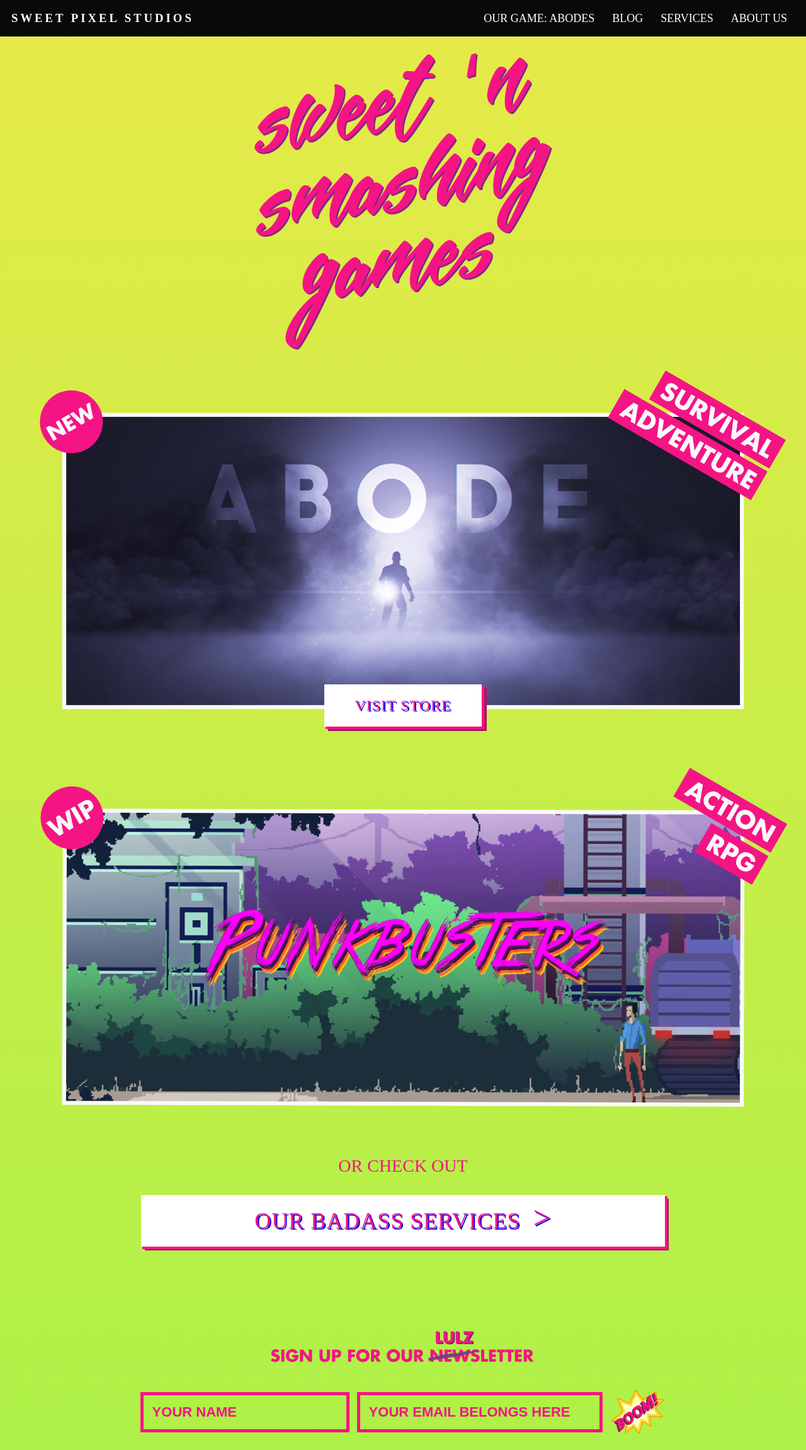
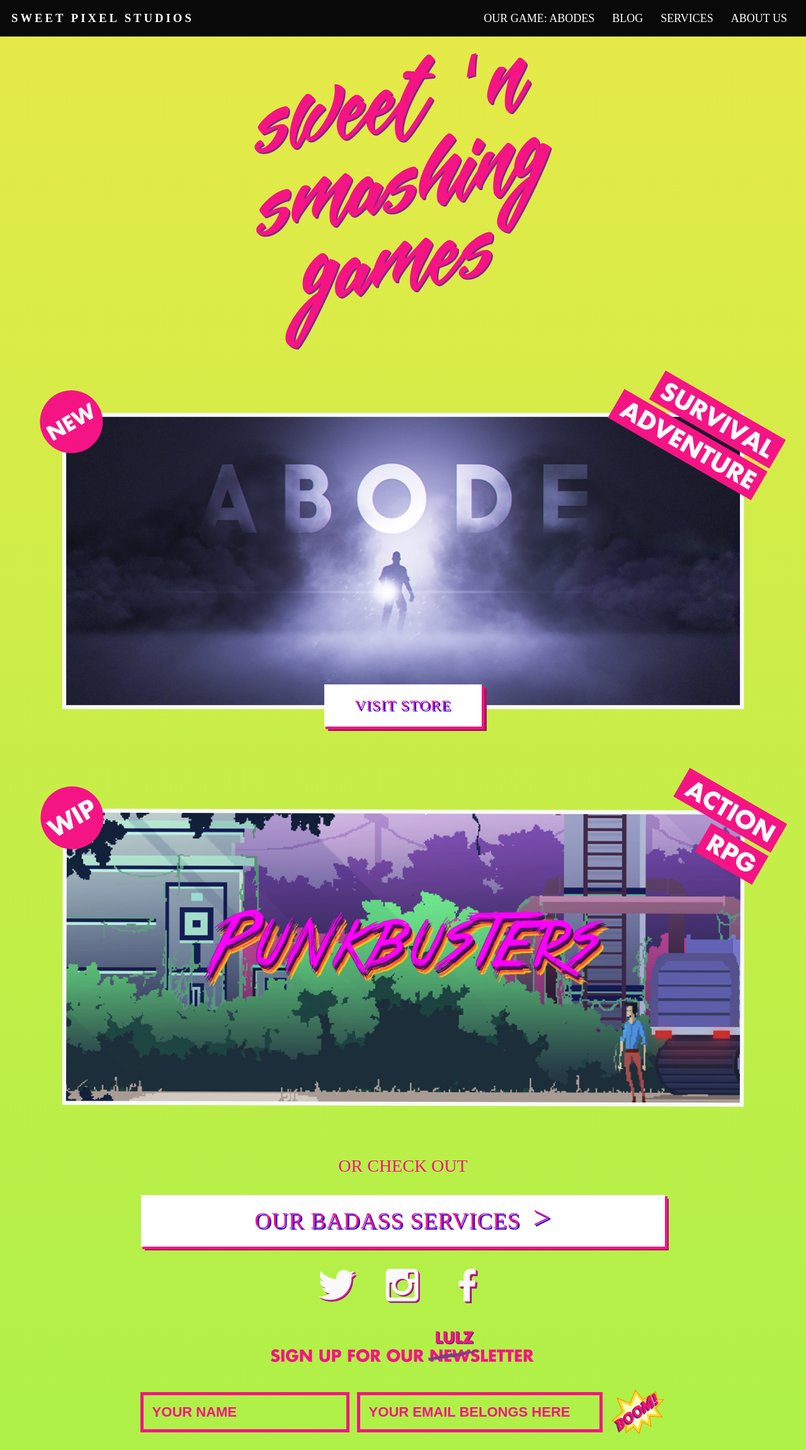
Before and after one commit to SweetPixel/SPS, a Jekyll site: the page built from index.md, in a window 1280 px wide. Shown: the whole page at 63% size. Built offline with Jekyll 4.4.1, drawn with Linux system fonts in a browser that asks for light colours.

Commit message:
using relative path for social icons

```diff
--- a/assets/css/home.css
+++ b/assets/css/home.css
@@ -32,16 +32,16 @@
 }
 
 .twitter .icon {
-  background-image: url('{{site.github.url}}/assets/icons/Sweet-Pixel-Studio-Games-Twitter-Button-Spritesheet-64x64.svg');
+  background-image: url('../icons/Sweet-Pixel-Studio-Games-Twitter-Button-Spritesheet-64x64.svg');
 }
 
 .instagram .icon {
-  background-image: url('{{site.github.url}}/assets/icons/Sweet-Pixel-Studio-Games-Instagram.svg');
+  background-image: url('../icons/Sweet-Pixel-Studio-Games-Instagram.svg');
   background-size: 100%;
 }
 
 .facebook .icon {
-  background-image: url('{{site.github.url}}/assets/icons/Sweet-Pixel-Studio-Games-Facebook.svg');
+  background-image: url('../icons/Sweet-Pixel-Studio-Games-Facebook.svg');
   background-size: 100%;
 }
 
```
